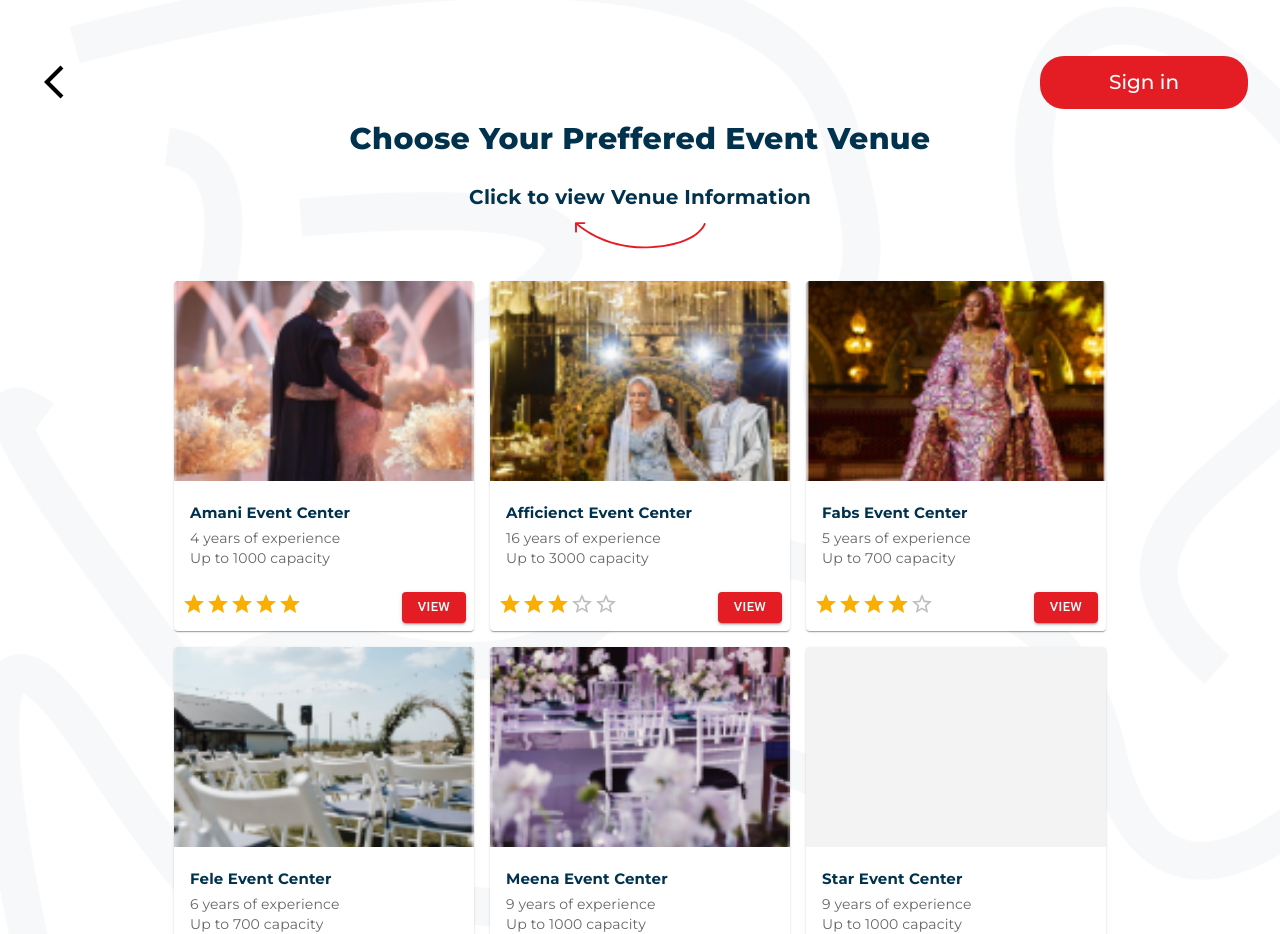
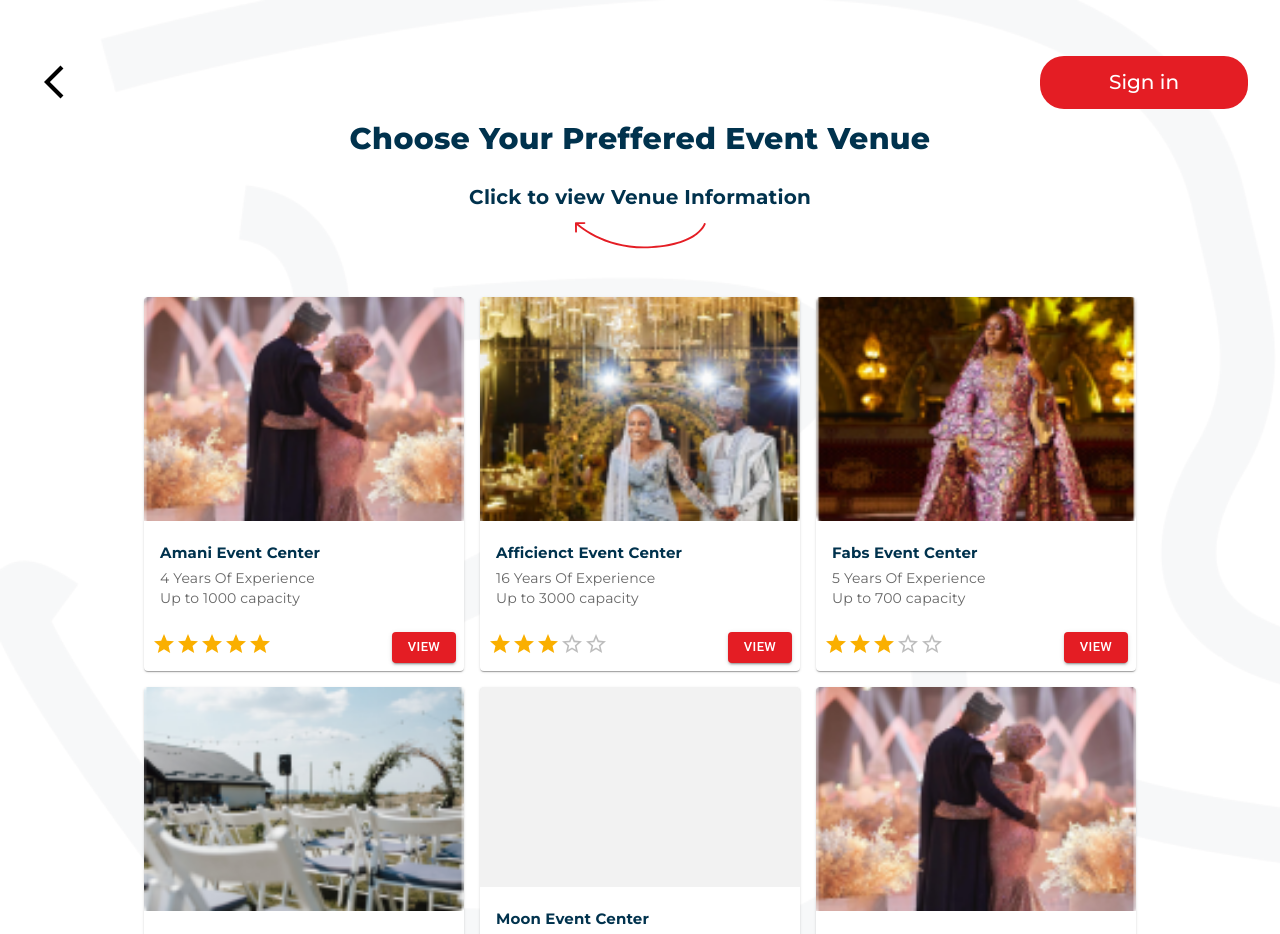
Before and after one commit to IAmalmuhandis/mytaroapp, a React (Create React App) app: page /Manual/event_centers in a window 1280 px wide. Shown: the top 934 px of the page. Built offline with nearby package versions, Linux system fonts and the light colour scheme; the HTML template or start-up script is replaced by a standard one.

Commit message:
new changes

```diff
--- a/src/component/card.jsx
+++ b/src/component/card.jsx
@@ -29,15 +29,15 @@ export default function MediaCard({img, title, experience, capacity, rating}) {
   }
 
   return (
-    <Card>
+    <Card className='w-full'>
        {
         img ? (
             <CardMedia
-                sx={{width: 300, height: 200, objectFit: 'cover' }}
+                className='w-full md:w-80 h-56 object-cover'
                 image={img}
           />
         ) : (
-            <Skeleton variant="rectangular" width={300} height={200} />
+            <Skeleton variant="rectangular" className='w-full md:w-80' height={200} />
         )
        }
       <CardContent>
--- a/src/pages/EventCenters.jsx
+++ b/src/pages/EventCenters.jsx
@@ -22,6 +22,57 @@ const EventCenters = () => {
   const isDesktopScreen = useMediaQuery(theme.breakpoints.up('lg'));
   const isLargeScreen = isTablet || isLaptopScreen || isDesktopScreen
   const isSmallLaptop = window.innerWidth >= 900 && window.innerWidth <= 1090
+
+  const eventCentersList = [
+    {
+        img: Img5,
+        title: 'Amani Event Center',
+        experience: '4 Years Of Experience',
+        capacity: 'Up to 1000 capacity',
+        rating: 5
+    },
+    {
+        img: Img2,
+        title: 'Afficienct Event Center',
+        experience: '16 Years Of Experience',
+        capacity: 'Up to 3000 capacity',
+        rating: 3
+    },
+    {
+        img: Img3,
+        title: 'Fabs Event Center',
+        experience: '5 Years Of Experience',
+        capacity: 'Up to 700 capacity',
+        rating: 3
+    },
+    {
+        img: Img4,
+        title: 'Fele Event Center',
+        experience: '6 Years Of Experience',
+        capacity: 'Up to 700 capacity',
+        rating: 4
+    },
+    {
+        title: 'Moon Event Center',
+        experience: '6 Years Of Experience',
+        capacity: 'Up to 700 capacity',
+        rating: 0
+    },
+    {
+        img: Img5,
+        title: 'Meena Event Center',
+        experience: '6 Years Of Experience',
+        capacity: 'Up to 700 capacity',
+        rating: 4
+    },
+    {
+        title: 'Star Event Center',
+        experience: '6 Years Of Experience',
+        capacity: 'Up to 700 capacity',
+        rating: 4
+    }
+  ]
+
   return (
     <>
     <Helmet>
@@ -55,25 +106,12 @@ const EventCenters = () => {
                 <Arrow width={isLargeScreen || isSmallLaptop ? '173px' : '112px'} height={isLargeScreen || isSmallLaptop ? '27px' : '23px'} />
             </div>
         </Grid>
-        <Grid container mt={2} spacing={2} justifyContent='center'>
-            <Grid item>
-                <MediaCard img={Img5} title='Amani Event Center' experience='4 years of experience' capacity='Up to 1000 capacity' rating={5} />
-            </Grid>
-            <Grid item>
-                <MediaCard img={Img2} title='Afficienct Event Center' experience='16 years of experience' capacity='Up to 3000 capacity' rating={3} />
-            </Grid>
-            <Grid item>
-                <MediaCard img={Img3} title='Fabs Event Center' experience='5 years of experience' capacity='Up to 700 capacity' rating={4} />
-            </Grid>
-            <Grid item>
-                <MediaCard img={Img4} title='Fele Event Center' experience='6 years of experience' capacity='Up to 700 capacity' rating={5} />
-            </Grid>
-            <Grid item>
-                <MediaCard img={Img1} title='Meena Event Center' experience='9 years of experience' capacity='Up to 1000 capacity' rating={4} />
-            </Grid>
-            <Grid item>
-                <MediaCard title='Star Event Center' experience='9 years of experience' capacity='Up to 1000 capacity' rating={2} />
-            </Grid>
+        <Grid className='w-full px-2 py-4 mx-auto' container mt={2} spacing={2} justifyContent='center'>
+            {eventCentersList.map((i, k) =>(
+                <Grid className='w-full md:w-fit' item>
+                    <MediaCard img={i.img} title={i.title} experience={i.experience} capacity={i.capacity} rating={i.rating} />
+                </Grid>
+            ))}
         </Grid>
     </Container>
     </>
```
